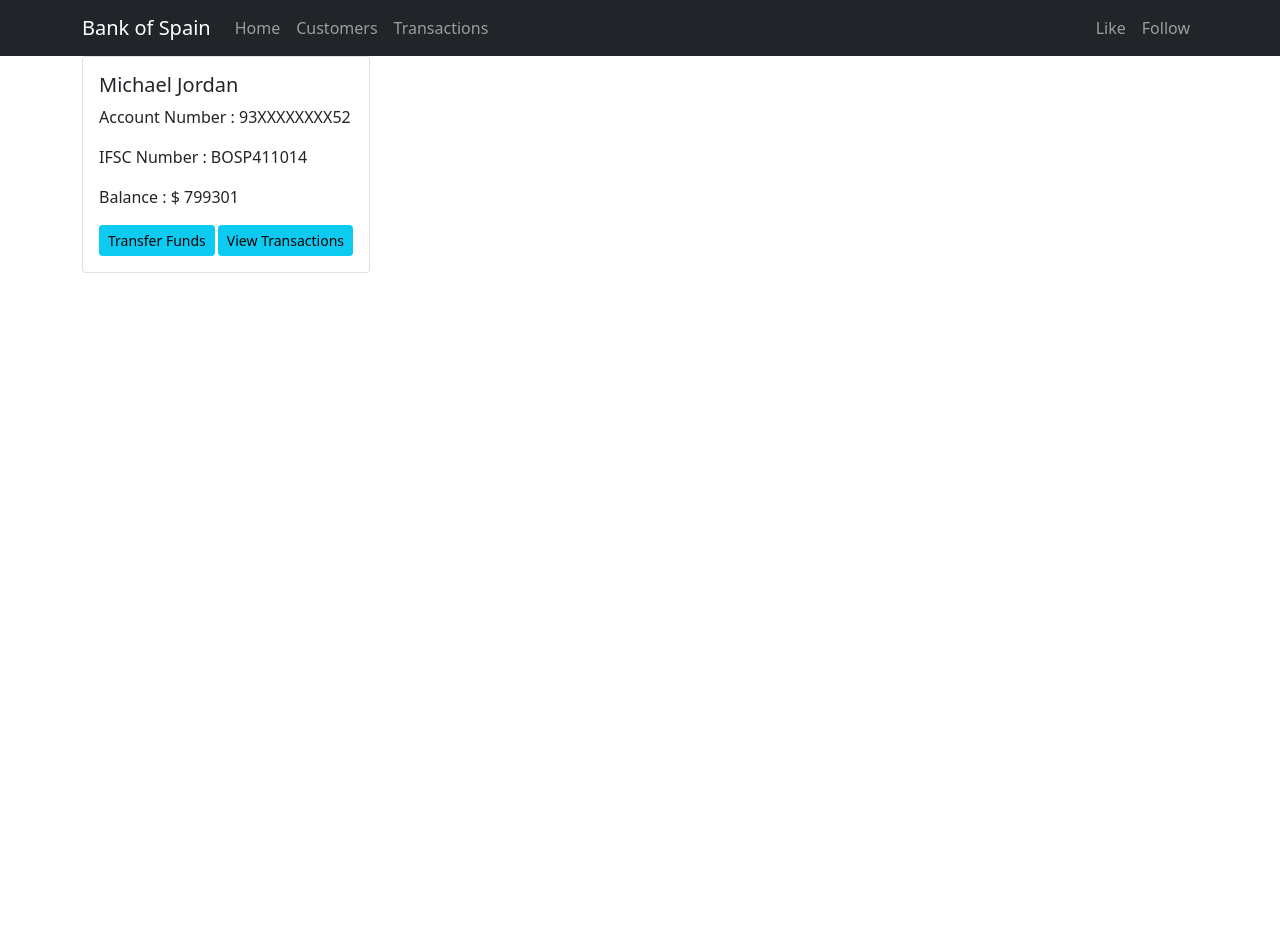
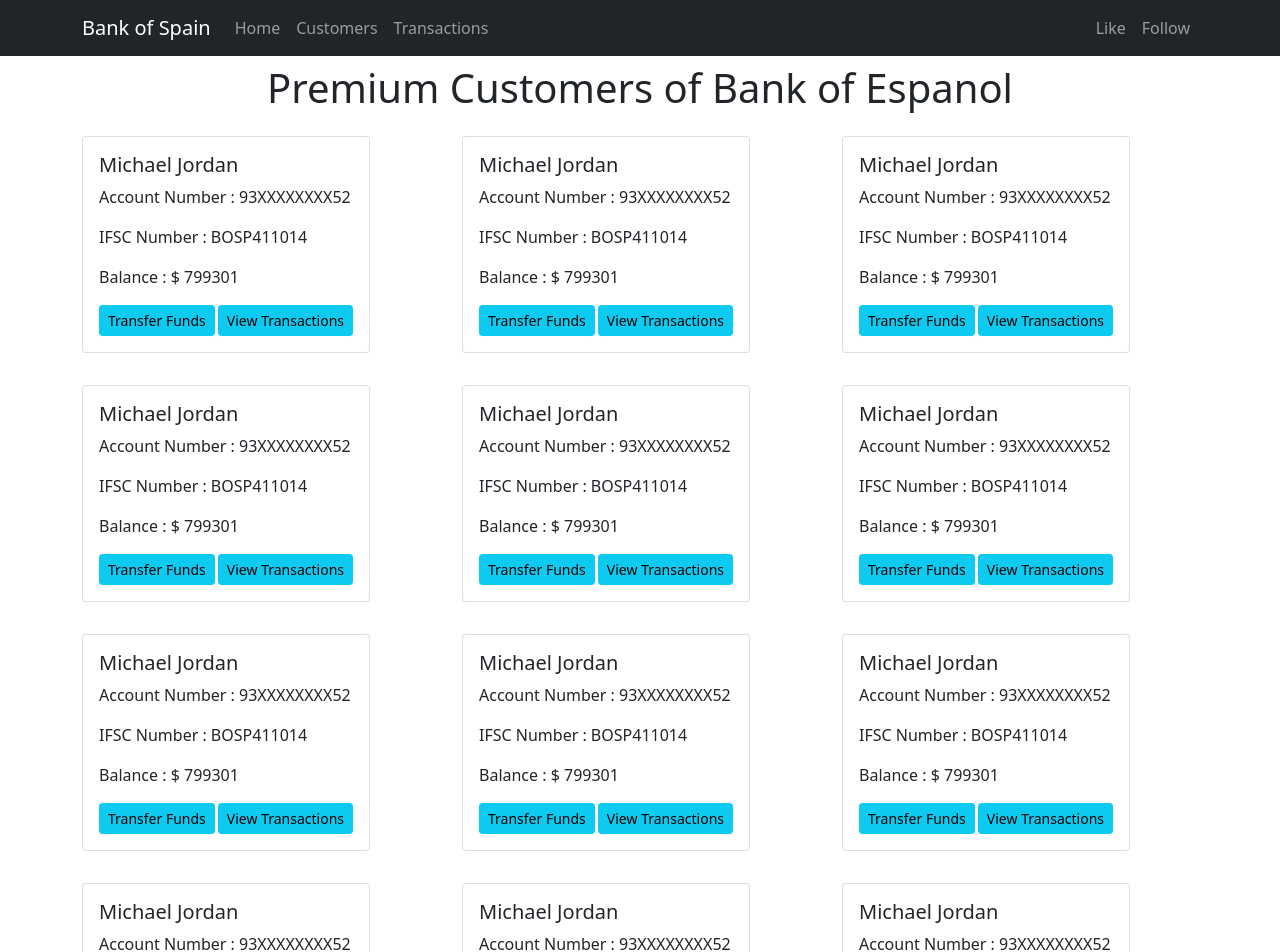
Before and after one commit to digambar-t7/Basic-Banking-System, a React (Create React App) app: page /customers in a window 1280 px wide. Shown: the top 952 px of the page. Before the commit the page ends 800 px from the top, so only its background shows below. Built offline with nearby package versions, Linux system fonts and the light colour scheme.

Commit message:
created customers page

```diff
--- a/src/app/components/Customers.js
+++ b/src/app/components/Customers.js
@@ -3,9 +3,70 @@
 import Customer from './Customer';
 
 const Customers = () => {
-    return <Container>
-        <Customer />
-    </Container>;
+    return <Container className='my-5'  >
+        <h1 className='text-center pt-3'>Premium Customers of Bank of Espanol</h1>
+        <div className='row'>
+            <div className='col-md-4 my-3'>
+                <Customer className="col-md-4" />
+            </div>
+
+            <div className='col-md-4 my-3'>
+                <Customer className="col-md-4" />
+            </div>
+            <div className='col-md-4 my-3'>
+                <Customer className="col-md-4" />
+            </div>
+            <div className='col-md-4 my-3'>
+                <Customer className="col-md-4" />
+            </div>
+            <div className='col-md-4 my-3'>
+                <Customer className="col-md-4" />
+            </div>
+            <div className='col-md-4 my-3'>
+                <Customer className="col-md-4" />
+            </div>
+            <div className='col-md-4 my-3'>
+                <Customer className="col-md-4" />
+            </div>
+            <div className='col-md-4 my-3'>
+                <Customer className="col-md-4" />
+            </div>
+            <div className='col-md-4 my-3'>
+                <Customer className="col-md-4" />
+            </div>
+            <div className='col-md-4 my-3'>
+                <Customer className="col-md-4" />
+            </div>
+            <div className='col-md-4 my-3'>
+                <Customer className="col-md-4" />
+            </div>
+            <div className='col-md-4 my-3'>
+                <Customer className="col-md-4" />
+            </div>
+            <div className='col-md-4 my-3'>
+                <Customer className="col-md-4" />
+            </div>
+            <div className='col-md-4 my-3'>
+                <Customer className="col-md-4" />
+            </div>
+            <div className='col-md-4 my-3'>
+                <Customer className="col-md-4" />
+            </div>
+            <div className='col-md-4 my-3'>
+                <Customer className="col-md-4" />
+            </div>
+            <div className='col-md-4 my-3'>
+                <Customer className="col-md-4" />
+            </div>
+            <div className='col-md-4 my-3'>
+                <Customer className="col-md-4" />
+            </div>
+            <div className='col-md-4 my-3'>
+                <Customer className="col-md-4" />
+            </div>
+        </div>
+
+    </Container >;
 };
 
 export default Customers;
--- a/src/app/components/Header.js
+++ b/src/app/components/Header.js
@@ -4,7 +4,7 @@
 import { Link } from 'react-router-dom';
 
 const Header = () => {
-    return <Navbar collapseOnSelect expand="lg" bg="dark" variant="dark">
+    return <Navbar collapseOnSelect expand="lg" bg="dark" variant="dark" fixed="top">
         <Container>
             <Navbar.Brand href="#home">Bank of Spain</Navbar.Brand>
             <Navbar.Toggle aria-controls="responsive-navbar-nav" />
```
